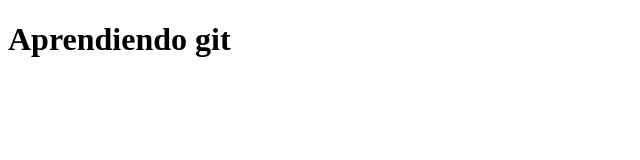
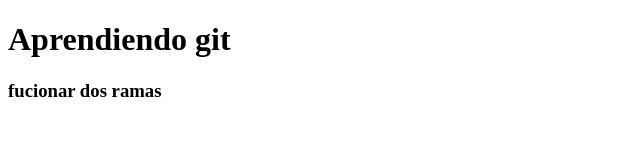
Before and after one commit to giulianamarti/proyecto-coder, a plain HTML site: page index.html in a window 1280 px wide. Shown: the whole page, without its empty margins (0-640 px from the left). Drawn offline with Linux system fonts and the light colour scheme.

Commit message:
agregue h3

```diff
--- a/index.html
+++ b/index.html
@@ -23,7 +23,7 @@
     -->
 
     <h1>Aprendiendo git</h1>
-
+    <h3>fucionar dos ramas</h3>
 
 
 </body>
```
